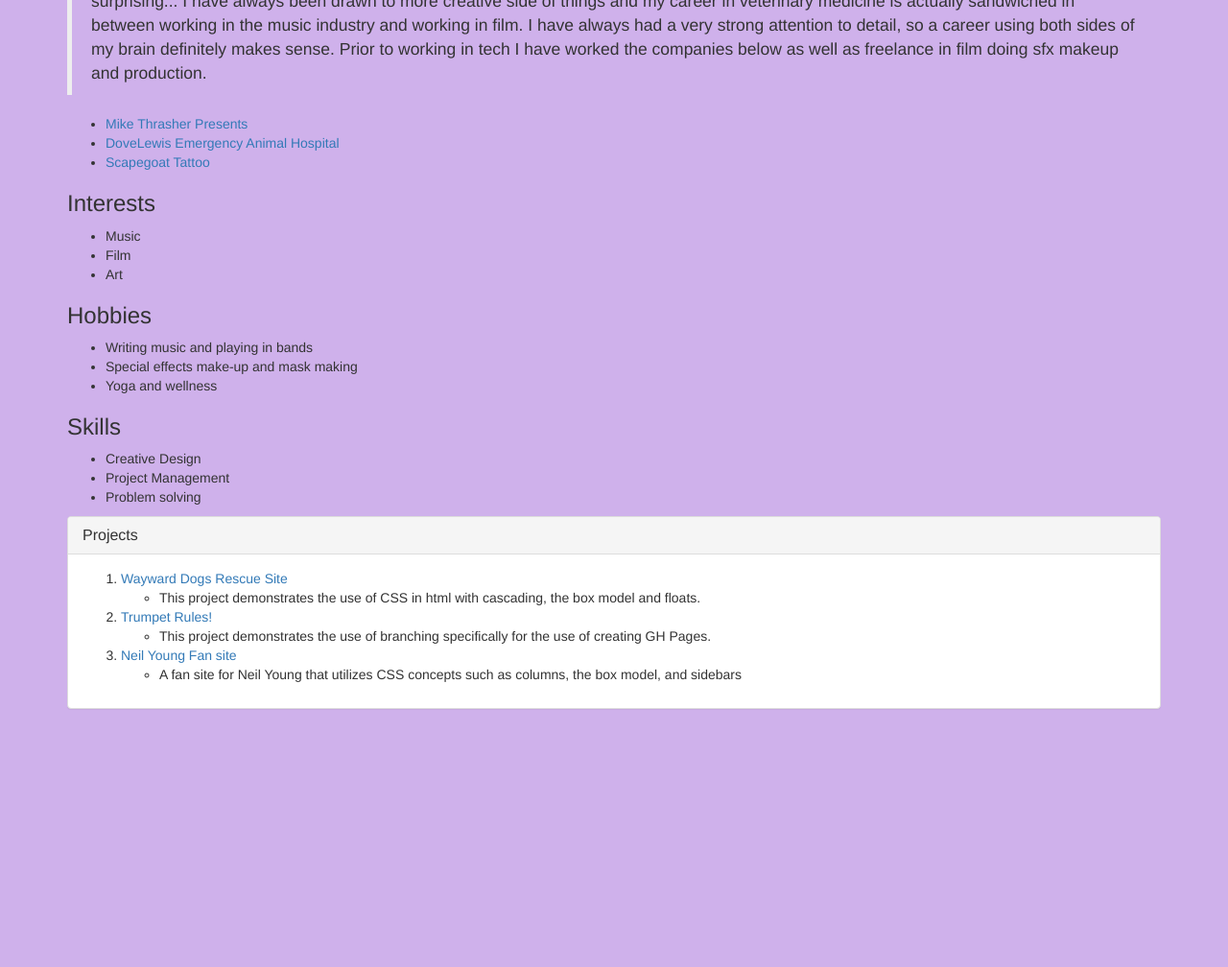
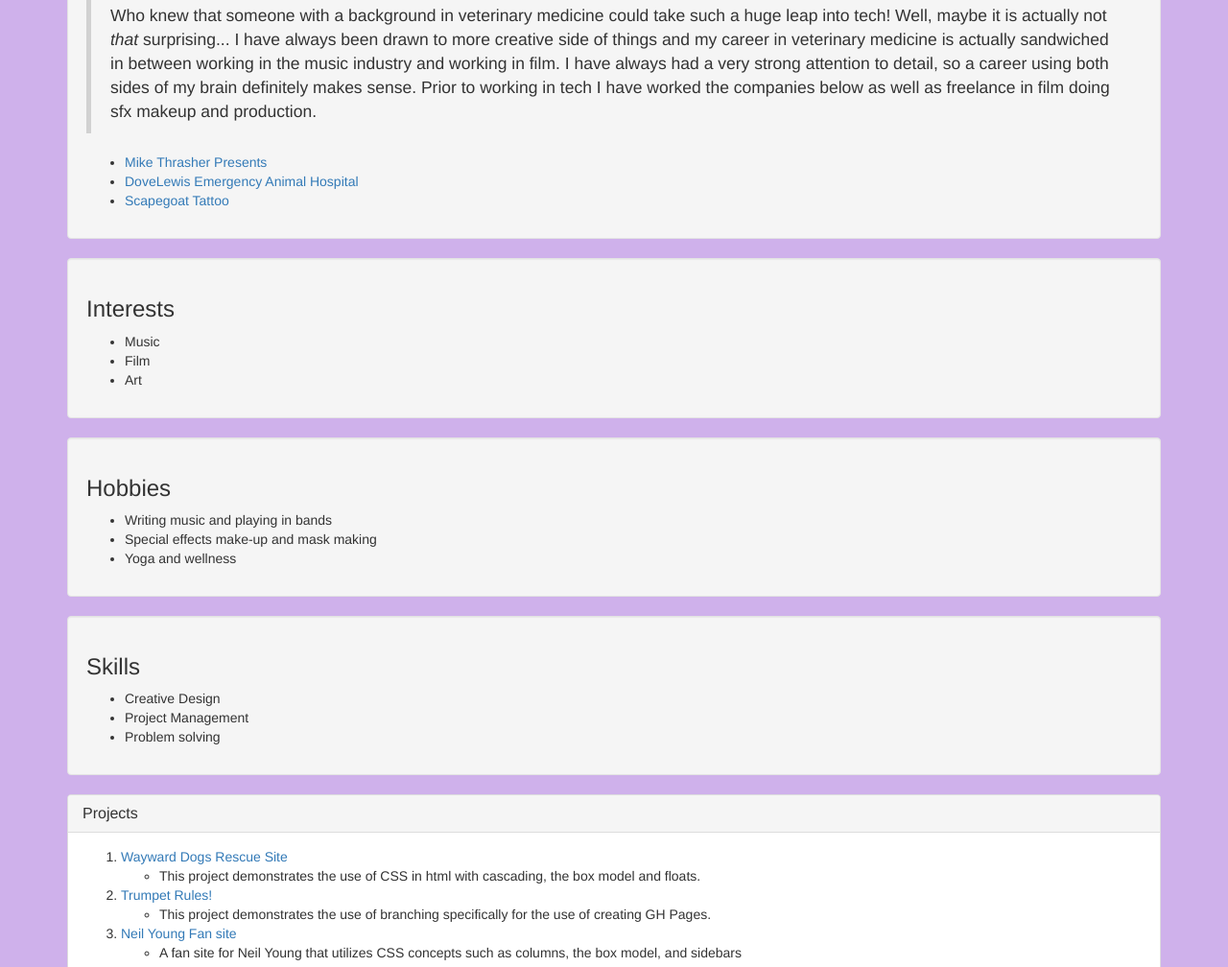
Before and after one commit to JoseyKinnaman/portfolio, a plain HTML site: page index.html in a window 1280 px wide. Shown: the part 467-1475 px from the top of the page at 96% size. Before the commit the page ends 1226 px from the top, so only its background shows below. Drawn offline with Linux system fonts and the light colour scheme.

Commit message:
add wells.

```diff
--- a/CSS/styles.css
+++ b/CSS/styles.css
@@ -3,7 +3,7 @@ body {
 }
 
 img {
-  border: 1px solid #ddd;
+  border: .5px solid #ddd;
   border-radius: 4px 50%;
   padding: 5px;
   width: 150px;
--- a/index.html
+++ b/index.html
@@ -15,6 +15,7 @@
         <p>Hi! I'm Jozy, a junior web designer based out of Portland, Oregon. I will be graduating from <strong>Epicodus</strong>  in July of 2020.</p>
       </blockquote>
     </div>
+    <div class="well">
       <h2>Background</h2>
       <blockquote>
         <p>Who knew that someone with a background in veterinary medicine could take such a huge leap into tech! Well, maybe it is actually not <em>that</em> surprising... I have always been drawn to more creative side of things and my career in veterinary medicine is actually sandwiched in between working in the music industry and working in film. I have always had a very strong attention to detail, so a career using both sides of my brain definitely makes sense. Prior to working in tech I have worked the companies below as well as freelance in film doing sfx makeup and production.</p>
@@ -24,24 +25,31 @@
         <li> <a href="https://www.dovelewis.org/">DoveLewis Emergency Animal Hospital</a></li>
         <li> <a href="https://www.scapegoattattoo.com/">Scapegoat Tattoo</a></li>
       </ul>
+    </div>
+    <div class="well">
       <h3>Interests</h3>
       <ul>
         <li>Music</li>
         <li>Film</li>
         <li>Art</li>
       </ul>
+    </div>
+    <div class="well">
       <h3>Hobbies</h3>
       <ul>
         <li>Writing music and playing in bands</li>
         <li>Special effects make-up and mask making</li>
         <li>Yoga and wellness</li>
       </ul>
+    </div>
+    <div class="well">
       <h3>Skills</h3>
       <ul>
         <li>Creative Design</li>
         <li>Project Management</li>
         <li>Problem solving</li>
       </ul>
+    </div>
     <div class="panel panel-default">
       <div class="panel-heading">
         <h2 class="panel-title">Projects</h2>
```
Lines whose indentation alone changed are shown as unchanged.
